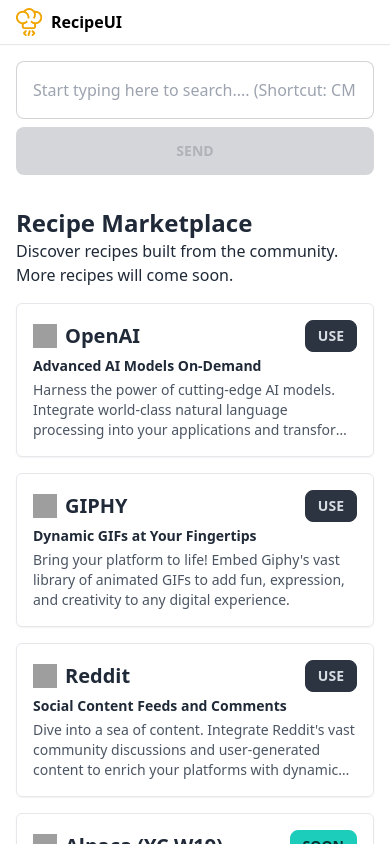
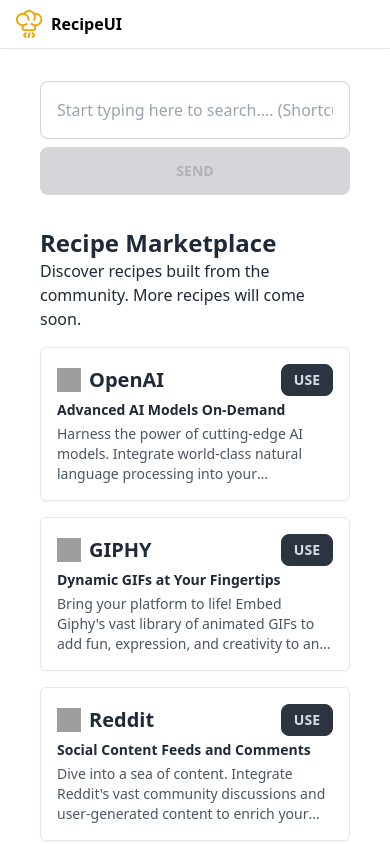
Before and after one commit to RecipeUI/RecipeUI, a React (Vite) app: page / in a window 390 px wide. Shown: the top 844 px of the page. Built offline with nearby package versions, Linux system fonts and the light colour scheme; grey boxes are pictures that could not be loaded.

Commit message:
minor nits

```diff
--- a/package.json
+++ b/package.json
@@ -6,6 +6,7 @@
   "scripts": {
     "dev": "vite",
     "build": "tsc && vite build",
+    "tsc": "tsc",
     "lint": "eslint . --ext ts,tsx --report-unused-disable-directives --max-warnings 0",
     "preview": "vite preview"
   },
--- a/src/components/Navbar.tsx
+++ b/src/components/Navbar.tsx
@@ -5,7 +5,7 @@
     (state) => state.setCurrentSession
   );
   return (
-    <div className="py-2 sm:py-0 w-full flex justify-between h-12 items-center font-bold shadow-sm px-4 text-black">
+    <div className="py-2 sm:py-0 w-full flex justify-start min-h-12 items-center font-bold shadow-sm px-4 text-black">
       <button
         className="flex items-center cursor-pointer"
         onClick={() => {
--- a/src/components/RecipeBody/RecipeBodyContainer.tsx
+++ b/src/components/RecipeBody/RecipeBodyContainer.tsx
@@ -2,12 +2,18 @@
 import { RecipeBody } from ".";
 import { RecipeBodySearch } from "./RecipeBodySearch";
 import { RecipeHome } from "./RecipeHome";
+import classNames from "classnames";
 
 export function RecipeBodyContainer() {
   const currentSession = useRecipeSessionStore((state) => state.currentSession);
 
   return (
-    <div className="flex-1 flex flex-col">
+    <div
+      className={classNames(
+        "flex-1 flex flex-col",
+        currentSession === null && "px-6 pb-6 pt-4"
+      )}
+    >
       <RecipeBodySearch />
       {currentSession ? <RecipeBody /> : <RecipeHome />}
     </div>
--- a/src/components/RecipeBody/RecipeBodySearch/index.tsx
+++ b/src/components/RecipeBody/RecipeBodySearch/index.tsx
@@ -152,7 +152,7 @@
           <RecipeSearchButton />
         </div>
         <ul
-          className={`absolute bg-white top-14 w-full mt-2 sm:mt-0 sm:w-[calc(100%-6.5rem)] shadow-md max-h-80 overflow-auto  rounded-md border z-10
+          className={`w-full mt-2 sm:w-[calc(100%-6.5rem)] shadow-md max-h-80 overflow-auto  rounded-md border z-10
           ${!isOpen && "hidden"}
 
           `}
--- a/src/components/RecipeContainer.tsx
+++ b/src/components/RecipeContainer.tsx
@@ -7,7 +7,6 @@
 
   return (
     <div className="flex flex-1 border-t">
-      {/* <Sidebar /> */}
       <RecipeSidebar />
       <RecipeBodyContainer />
     </div>
```
